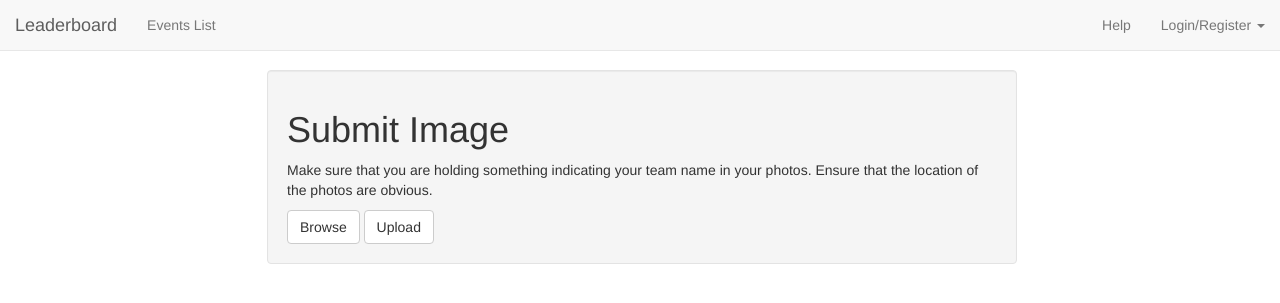
After one commit to johnwiseheart/leaderboard, a Flask app: template app/templates/submit_image.html in a window 1280 px wide. The commit adds this page. Shown: the top 303 px of the page. Run offline with Flask 2, Linux system fonts and the light colour scheme; the template is opened without the code that fills it: most values are stand-ins (such as "Sample title", 1, 10 or a date in 2020); some libraries are stand-ins or nearby versions.

Commit message:
Image upload works somewhat

```diff
--- a/app/admin.py
+++ b/app/admin.py
@@ -1,7 +1,7 @@
 from flask.ext.admin import Admin, expose
 from flask.ext.admin.contrib.sqla import ModelView
 from app import app, db
-from models import Team, Event, Role
+from models import Team, Event, Role, Image
 from flask.ext.security import UserMixin, login_required, current_user
 
 
@@ -20,3 +20,4 @@ admin = Admin(app, name="Leaderboard", endpoint='admin')
 admin.add_view(TeamAdminView(Team, db.session))
 admin.add_view(AdminView(Event, db.session))
 admin.add_view(AdminView(Role, db.session))
+admin.add_view(AdminView(Image, db.session))
--- a/app/templates/base.html
+++ b/app/templates/base.html
@@ -30,6 +30,23 @@ body {
     /* inline-block space fix */
     margin-right:-4px;
 }
+.btn-file {
+    position: relative;
+}
+.btn-file input[type=file] {
+    position: absolute;
+    top: 0;
+    right: 0;
+    min-width: 100%;
+    min-height: 100%;
+    font-size: 100px;
+    text-align: right;
+    filter: alpha(opacity=0);
+    opacity: 0;
+    outline: none;
+    cursor: inherit;
+    display: block;
+}
 </style>
 
     <!-- HTML5 Shim and Respond.js IE8 support of HTML5 elements and media queries -->
@@ -56,10 +73,19 @@ body {
     <!-- Collect the nav links, forms, and other content for toggling -->
     <div class="collapse navbar-collapse" id="bs-example-navbar-collapse-1">
       <ul class="nav navbar-nav">
+
+        {% if g.team.is_authenticated() %}
+        <li class="dropdown">
+          <a href="#" class="dropdown-toggle" data-toggle="dropdown">
+          Submit
+          <span class="caret"></span></a>
+          <ul class="dropdown-menu" role="menu">
+            <li><a href="{{ url_for('password_submit') }}">Password</a></li>
+            <li><a href="{{ url_for('upload_file') }}">Image</a></li>
+          </ul>
+        </li>
+        {% endif %}
         <li><a href="{{ url_for('events') }}">Events List</a></li>
-         {% if g.team.is_authenticated() %}
-        <li><a href="{{ url_for('password_submit') }}">Submit Password</a></li>
-        {% endif %}
         {% if g.team.has_role('Admin') %}
         <li><a href="{{ url_for('admin.index') }}">Admin</a></li>
         {% endif %}
@@ -107,6 +133,25 @@ body {
     <!-- Include all compiled plugins (below), or include individual files as needed -->
     <!-- Latest compiled and minified JavaScript -->
   <script src="http://maxcdn.bootstrapcdn.com/bootstrap/3.2.0/js/bootstrap.min.js"></script>
-  <script src="//cdnjs.cloudflare.com/ajax/libs/tinysort/1.5.6/jquery.tinysort.min.js"></script>
+  <script src="http://cdnjs.cloudflare.com/ajax/libs/tinysort/1.5.6/jquery.tinysort.min.js"></script>
+  <script type="text/javascript">
+    $(document).ready( function() {
+
+      $(document).on('change', '.btn-file :file', function() {
+          var input = $(this),
+              numFiles = input.get(0).files ? input.get(0).files.length : 1,
+              label = input.val().replace(/\\/g, '/').replace(/.*\//, '');
+          input.trigger('fileselect', [numFiles, label]);
+      });
+
+       $('.btn-file :file').on('fileselect', function(event, numFiles, label) {
+        if(numFiles==0) {
+          $('#file-text').text("Browse");
+        } else {
+          $('#file-text').text(label);
+        }
+    });
+    });
+  </script>
   </body>
 </html>
--- /dev/null
+++ b/app/templates/submit_image.html
@@ -0,0 +1,33 @@
+<!-- extend base layout -->
+{% extends "base.html" %}
+
+{% block content %}
+<div class="row row-centered">
+    <div class="col-xs-12 col-sm-8 col-centered">
+
+        <div class="well">
+        <h1>Submit Image</h1>
+        <p>Make sure that you are holding something indicating your team name in your photos. Ensure that the location of the photos are obvious.</p>
+    	<form action="" method=post enctype=multipart/form-data>
+        	<span class="btn btn-default btn-file">
+		    	<span id="file-text">Browse</span> <input type="file" name="file" id="file-select">
+		    </span>
+	        <input type="submit"  class="btn btn-default" value="Upload">
+	    </form>
+        {#<!-- <form role="form" action="" method="post">
+            {{form.hidden_tag()}}
+            <div class="form-group">
+            <label for="password">Password</label>
+            {{form.password(class_="form-control input-lg")}}
+            </div>
+
+            {% for error in form.errors.password %}
+                <span style="color: red;">[{{error}}]</span>
+            {% endfor %}<br>
+
+          <button type="submit" class="btn btn-default">Submit</button>
+        </form> --> #}
+        </div>
+    </div>
+</div>
+{% endblock %}
--- a/app/views.py
+++ b/app/views.py
@@ -1,12 +1,14 @@
 from flask import render_template, flash, g, redirect, Response, url_for, request
 from flask.ext.security import Security, SQLAlchemyUserDatastore, UserMixin, RoleMixin, login_required, current_user
 from app import app, db, admin, forms
-from models import Team, Role, Event
+from models import Team, Role, Event, Image
 from forms import PasswordForm
 from datetime import datetime
 from flask.ext.security.signals import user_registered
 from flask.ext.wtf import Form
-
+from flask import send_from_directory
+from werkzeug.utils import secure_filename
+import os
 
 # Setup Flask-Security
 user_datastore = SQLAlchemyUserDatastore(db, Team, Role)
@@ -29,6 +31,34 @@ def index():
     g.team = current_user
     return render_template('index.html',
         title = 'Home')
+
+@app.route('/uploads/<filename>')
+def uploaded_file(filename):
+    return send_from_directory(app.config['UPLOAD_FOLDER'],
+                               filename)
+
+def allowed_file(filename):
+    return '.' in filename and \
+           filename.rsplit('.', 1)[1] in app.config['ALLOWED_EXTENSIONS']
+
+@app.route('/upload', methods=['GET', 'POST'])
+@login_required
+def upload_file():
+    if request.method == 'POST':
+        file = request.files['file']
+        if file and allowed_file(file.filename):
+            filename = secure_filename(file.filename)
+            file.save(os.path.join(app.config['UPLOAD_FOLDER'], filename))
+
+            f = Image(file.filename, g.team.id, datetime.utcnow())
+            db.session.add(f)
+            db.session.commit()
+            flash("Image submitted. An admin will shortly process it.", 'info')
+            return redirect(url_for('index'))
+        else:
+        	flash("This type of file not allowed", 'error')
+    return render_template('submit_image.html',
+		title = 'Submit Password')
 
 @app.route('/help')
 def help():
```
Also changed, not shown: app/__init__.py (+7 -0 lines), app/models.py (+16 -0 lines), app/static/2014-07-03.jpg (added), app/static/2014-07-04.jpg (added), app/static/DSC3237.JPG (added), app/static/IMG_20140628_143523.jpg (added), app/static/IMG_20140702_114507.jpg (added), app/static/IMG_20140706_102857.jpg (added), app/static/IMG_20140715_123154.jpg (added).
